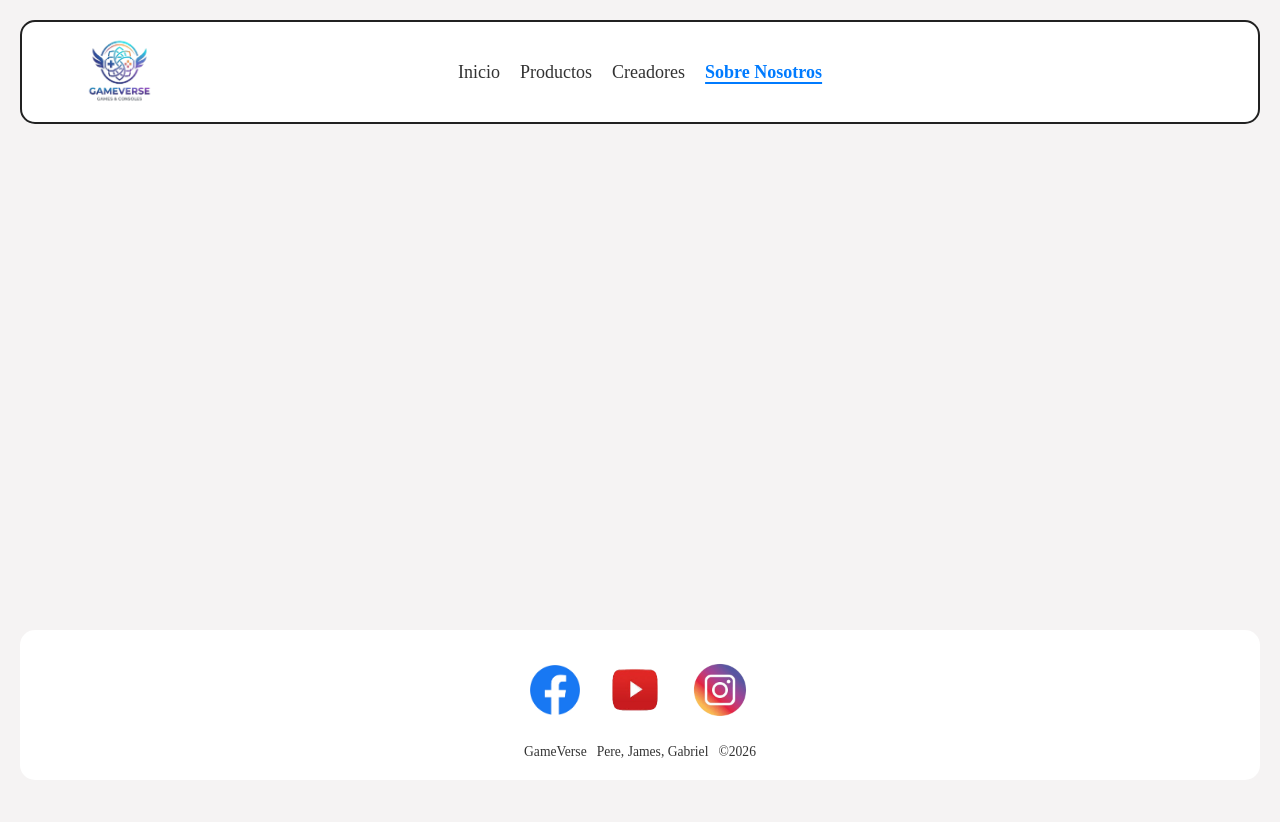
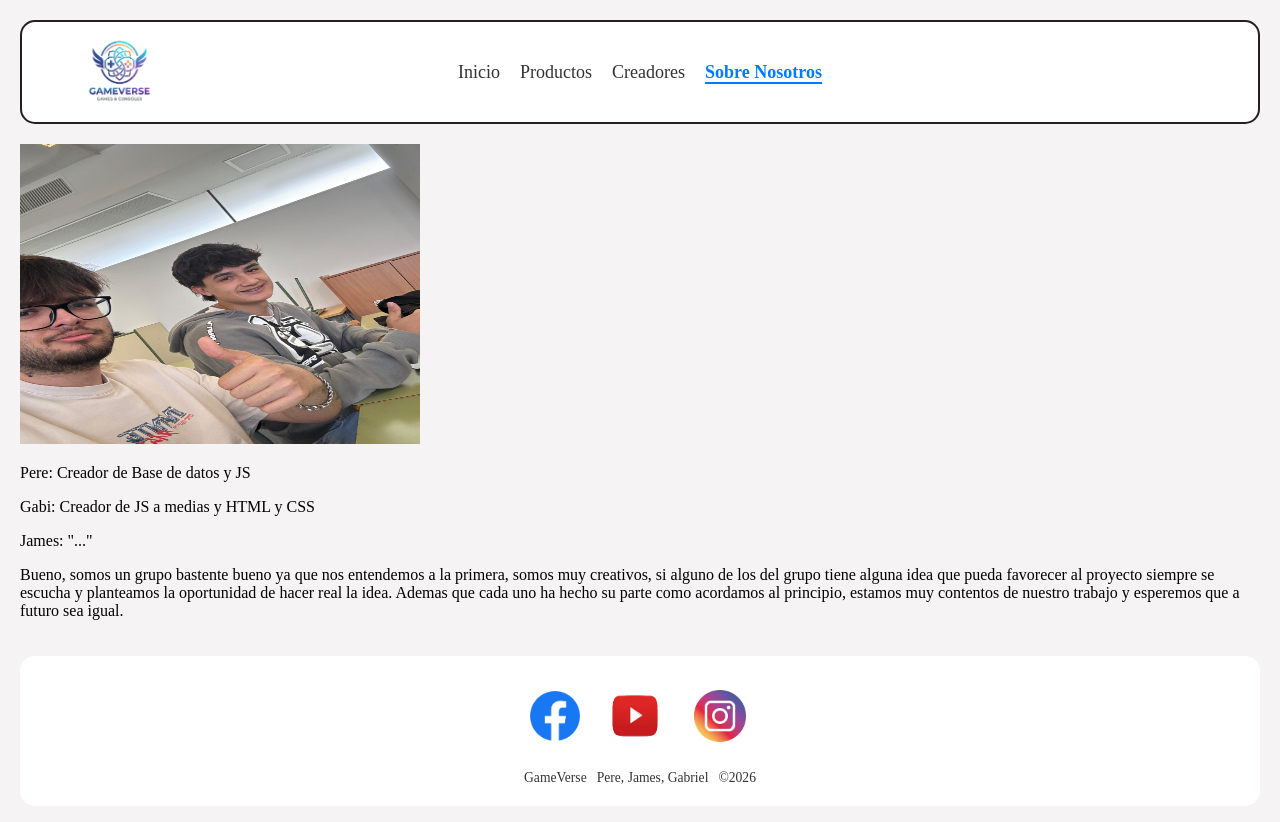
Before and after one commit to ZtA-R/Proyecto-Pagina-VideoJuegos, a plain HTML site: page projecteVideojocs_front/SobreNosotro.html in a window 1280 px wide. Before the commit the page ends 800 px from the top, so only its background shows below. Drawn offline with Linux system fonts and the light colour scheme.

Commit message:
Ultimo commit, trabajo finiquitado

```diff
--- a/projecteVideojocs_front/SobreNosotro.html
+++ b/projecteVideojocs_front/SobreNosotro.html
@@ -22,7 +22,16 @@
             </nav>
     </header>
       <main>
-
+        <div>
+            <img src="assets/WhatsApp Image 2026-05-15 at 09.05.33.jpeg" alt="Unos cracks" id="imagenCreadores">
+            <p>Pere: Creador de Base de datos y JS</p>
+            <p>Gabi: Creador de JS a medias y HTML y CSS</p>
+            <p>James: "..."</p>
+            <p>Bueno, somos un grupo bastente bueno ya que nos entendemos a la primera, somos muy creativos, si alguno de los del grupo tiene alguna idea
+                que pueda favorecer al proyecto siempre se escucha y planteamos la oportunidad de hacer real la idea. Ademas que cada uno ha hecho su parte
+                como acordamos al principio, estamos muy contentos de nuestro trabajo y esperemos que a futuro sea igual.
+            </p>
+        </div>
     </main>
    <footer class="footer">
     <div class="footer-contenido">
--- a/projecteVideojocs_front/css/style.css
+++ b/projecteVideojocs_front/css/style.css
@@ -442,3 +442,8 @@ main {
     width: 100%;
     height: 150px;
 }
+
+#imagenCreadores{
+    height: 300px;
+    width: 400px;
+}
```
Also changed, not shown: projecteVideojocs_front/assets/WhatsApp Image 2026-05-15 at 09.05.33.jpeg (added).
